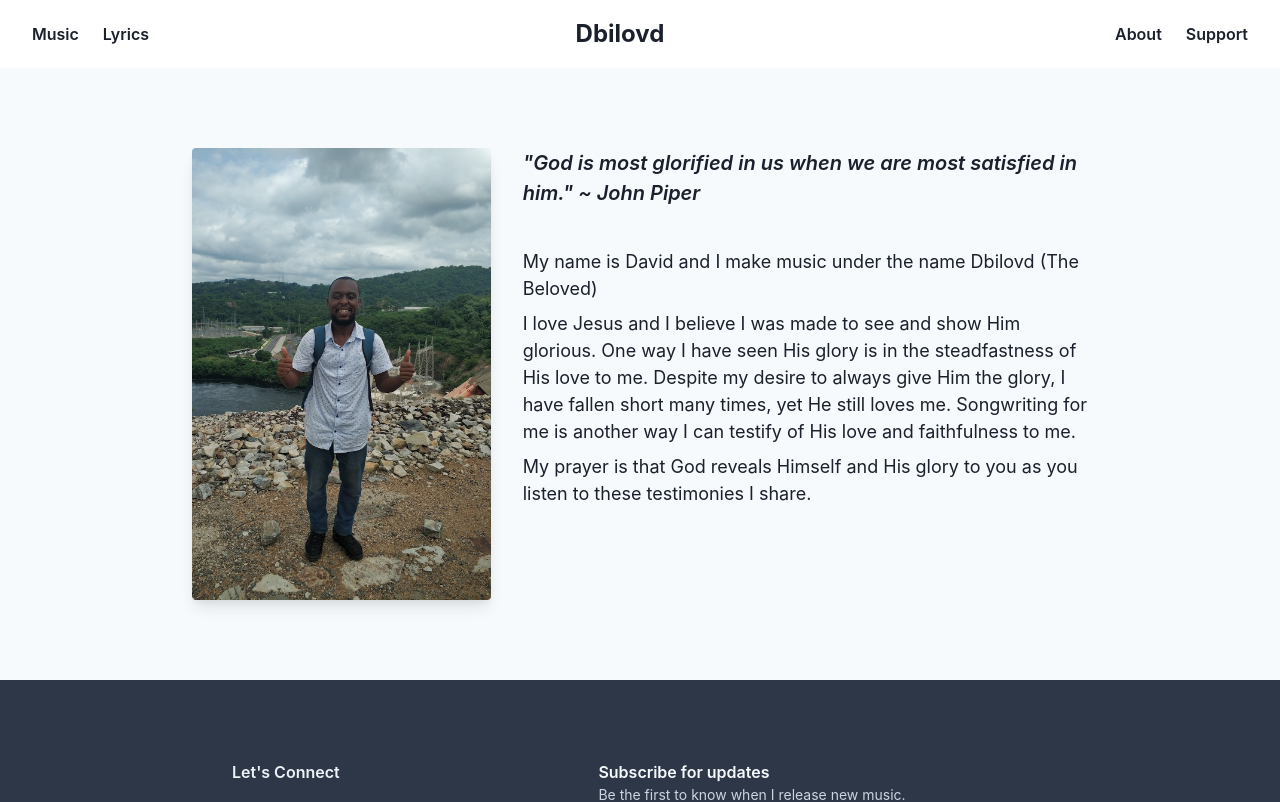
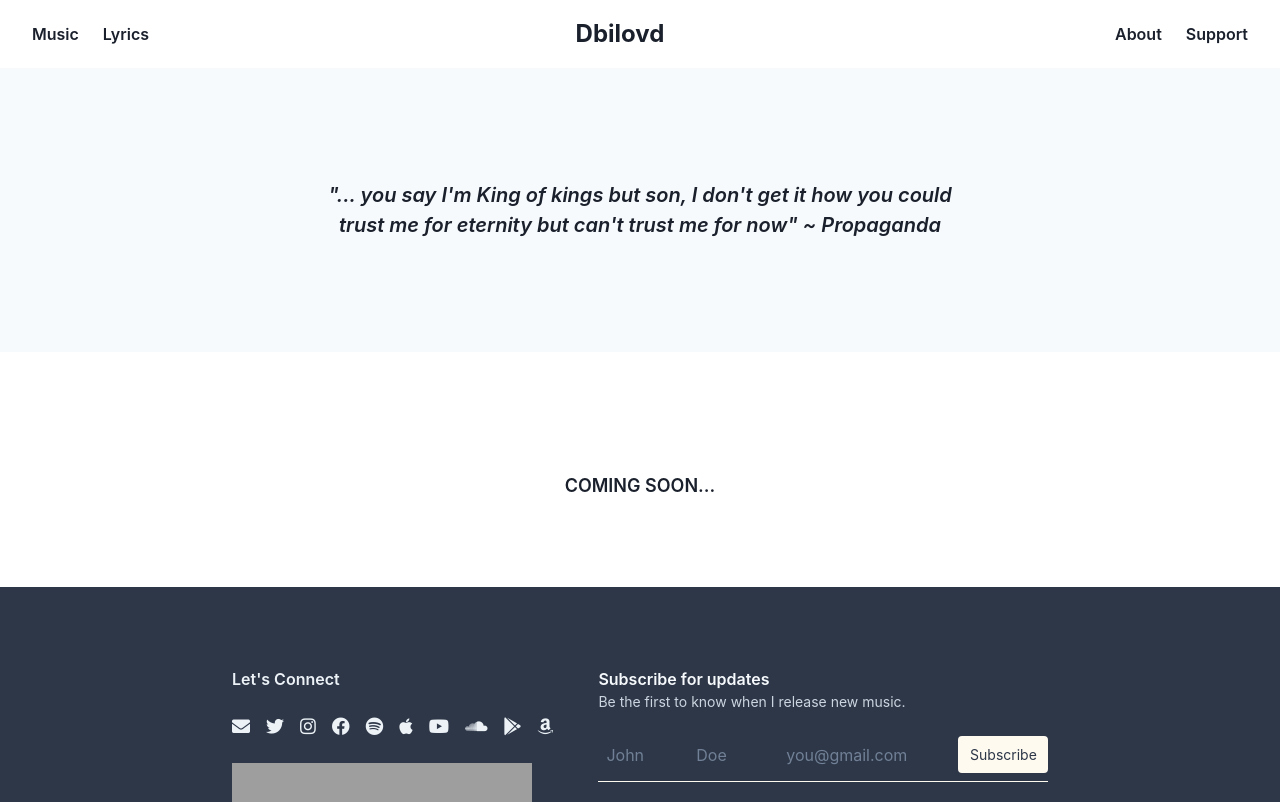
Before and after one commit to dbilovd/dbilovd.com, a Vue app: page /support in a window 1280 px wide. Shown: the top 802 px of the page. Built offline with nearby package versions, Linux system fonts and the light colour scheme; grey boxes are pictures that could not be loaded.

Commit message:
updated support page

```diff
--- a/src/router.js
+++ b/src/router.js
@@ -20,7 +20,7 @@ export default new Router({
 		{
 	  		path: '/support',
 	  		name: 'support',
-	  		component: () => import(/* webpackChunkName: "about" */ './views/About.vue')
+	  		component: () => import(/* webpackChunkName: "support" */ './views/Support.vue')
 		},
 		{
 	  		path: '/releases',
--- a/src/store.js
+++ b/src/store.js
@@ -226,6 +226,12 @@ export default new Vuex.Store({
 			],
 			quotes: [],
 		},
+		support: {
+			descriptionLines: [
+				'<h1 class="text-center font-semibold text-lg uppercase">Coming Soon...</h1>',
+			],
+			quotes: [],
+		},
 	},
 
 	getters: {
@@ -242,6 +248,7 @@ export default new Vuex.Store({
 			return state.posts.find((release) => release.slug == slug)
 		},
 		descriptionLines: (state) => state.about.descriptionLines,
+		supportDescriptionLines: (state) => state.support.descriptionLines,
 	},
 
 	mutations: {
--- a/src/views/Home.vue
+++ b/src/views/Home.vue
@@ -57,7 +57,7 @@
 
 				<h3 v-if="singles.length == 0" class="capitalize text-3xl mb-20">
 					<span class="block">Keep watching this space</span>
-					<span class="block">New music is coming soon</span>
+					<span class="block">There is new music coming soon...</span>
 				</h3>
 				<div class="flex flex-col md:flex-row justify-start">
 					<div class="w-full md:w-1/3 mt-4 md:mt-0 md:mr-4" v-for="single in singles">
--- a/src/views/Releases.vue
+++ b/src/views/Releases.vue
@@ -9,11 +9,11 @@
 		<div class="bg-white py-20 px-10">
 			<div class="max-w-4xl mx-auto">
 				<div class="flex flex-row justify-between items-center mb-10">
-					<h3 class="uppercase font-semibold text-xl">Albums</h3>
+					<h3 class="uppercase font-semibold text-xl">Albums/Projects</h3>
 				</div>
 
 				<h3 v-if="albums.length == 0" class="capitalize text-3xl mb-20">
-					<span class="block">New music is coming soon...</span>
+					<span class="block">There is new music coming soon...</span>
 				</h3>
 				<div class="flex flex-col justify-start">
 					<div class="flex flex-col md:flex-row justify-start" v-for="album in albums">
@@ -52,7 +52,7 @@
 				</div>
 
 				<h3 v-if="singles.length == 0" class="capitalize text-3xl mb-20">
-					<span class="block">New music is coming soon...</span>
+					<span class="block">There is new music coming soon...</span>
 				</h3>
 				<div class="flex flex-col md:flex-row justify-start">
 					<div class="w-full md:w-1/3 mt-4 md:mt-0 md:mr-4" v-for="single in singles">
--- /dev/null
+++ b/src/views/Support.vue
@@ -0,0 +1,36 @@
+<template>
+  	<div class="home">
+		<div class="bg-gray-100 py-12 max-w-2xl mx-auto text-center">
+			<p class="font-semibold italic text-xl my-10 p-6 text-lg">
+				"... you say I'm King of kings but son, I don't get it how you could trust me for eternity but can't trust me for now" <span>~ Propaganda</span>
+			</p>
+		</div>
+
+		<div class="bg-white py-20 px-10">
+			<div class="max-w-2xl mx-auto flex flex-col md:flex-row md:justify-between items-center md:items-start">
+				<div class="w-full mt-10 pl-0 text-lg text-left">
+					<p class="mb-2" v-for="line in descriptionLines" v-html="line"></p>
+				</div>
+			</div>
+		</div>
+  	</div>
+</template>
+
+<script type="text/javascript">
+	'use strict';
+
+	import { mapGetters } from 'vuex';
+
+	const Releases = {
+
+		data: () => ({}),
+
+		computed: {
+			...mapGetters({
+				'descriptionLines': 'supportDescriptionLines'
+			})
+		}
+	};
+
+	export default Releases;
+</script>
```
